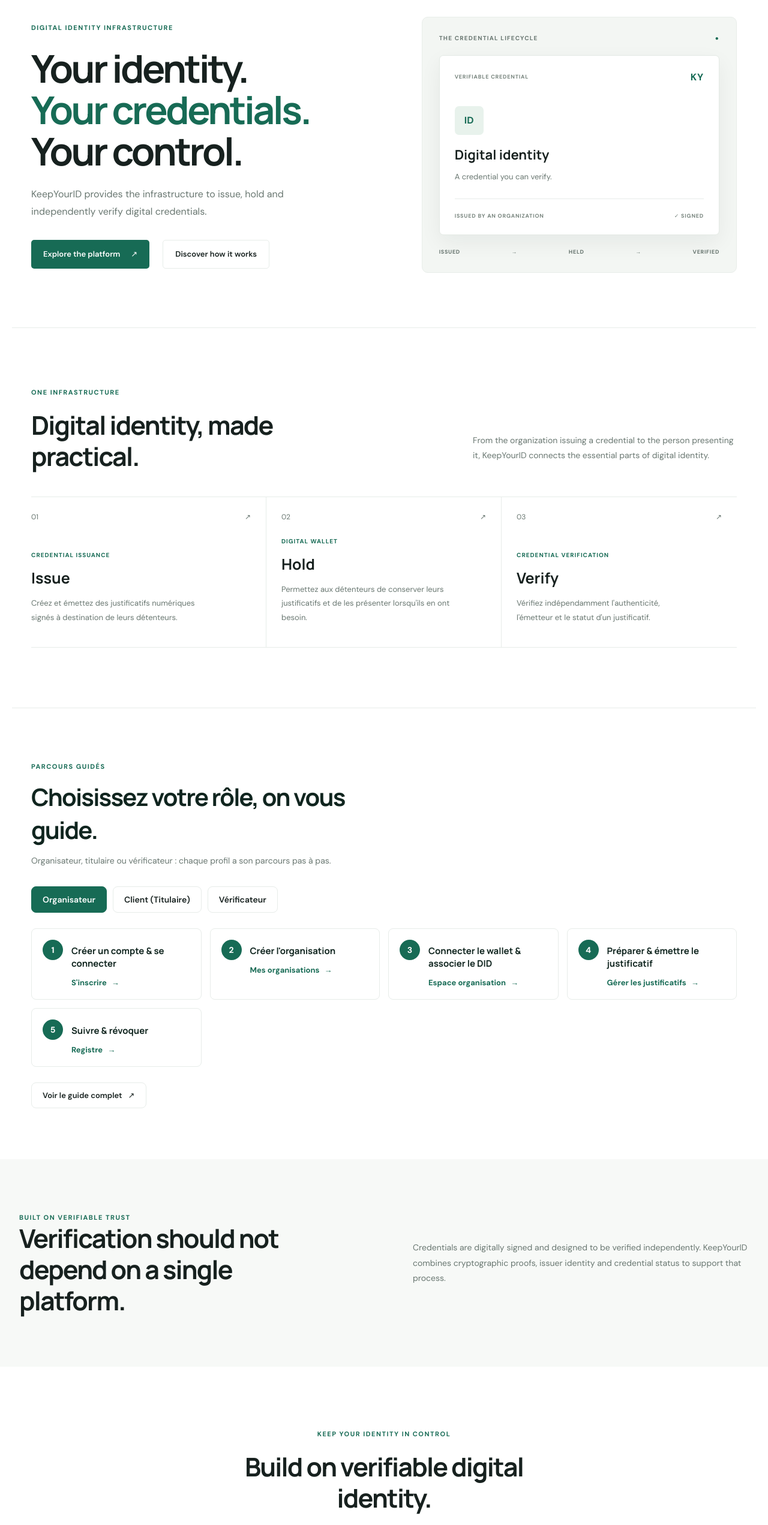
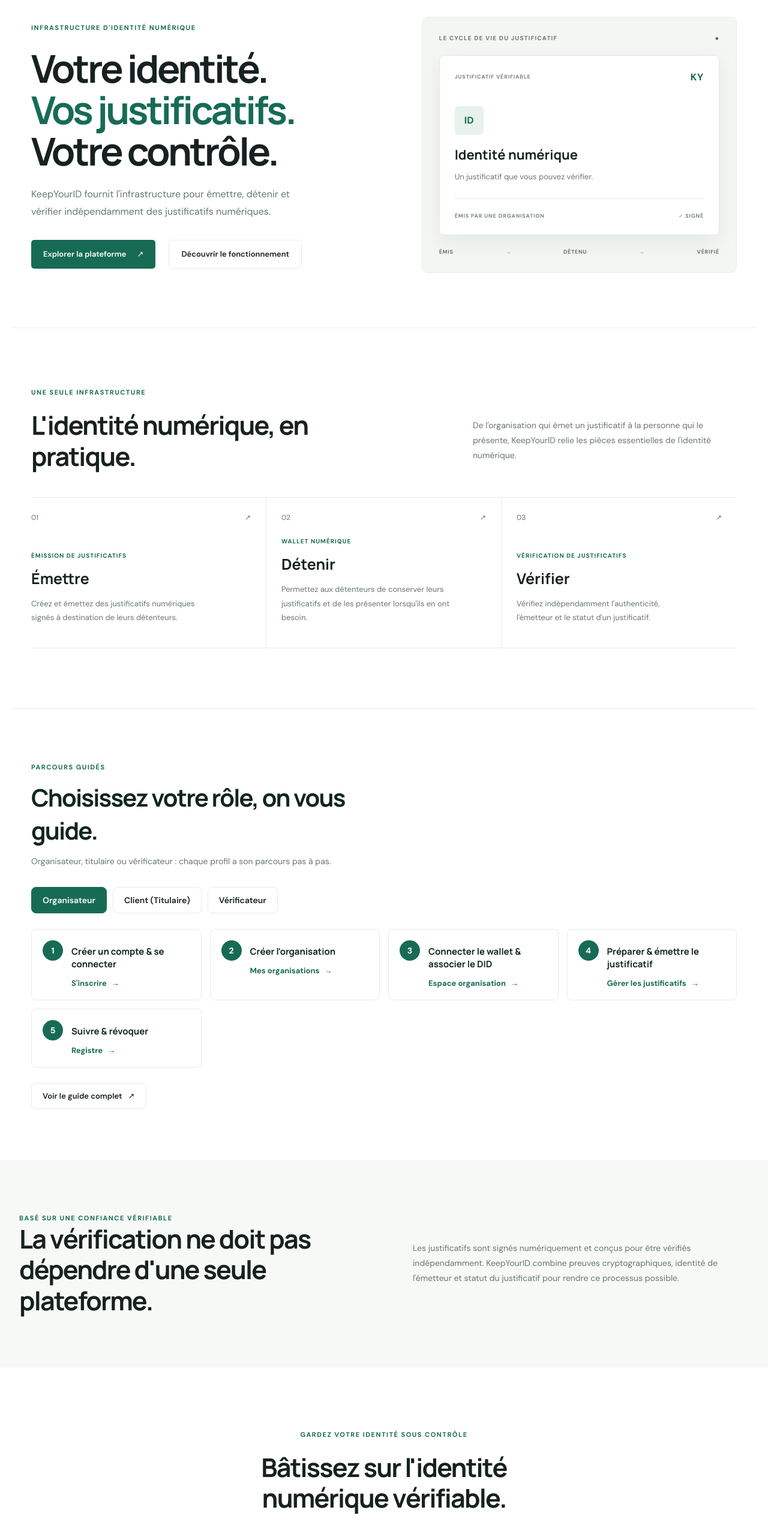
Before and after one commit to Jovialngandu/keepyourid, a React (Vite) app in the folder web/: page / in a window 1280 px wide. Shown: the part 140-2683 px from the top of the page at 60% size. Built offline with nearby package versions, Linux system fonts and the light colour scheme; no server answers.

Commit message:
UPDATE: translate home landing page capabilities and user wallet interface into French

```diff
--- a/web/src/pages/Home.jsx
+++ b/web/src/pages/Home.jsx
@@ -11,24 +11,24 @@ import "../styles/guide.css";
 const capabilities = [
   {
     number: "01",
-    title: "Issue",
+    title: "Émettre",
     description:
       "Créez et émettez des justificatifs numériques signés à destination de leurs détenteurs.",
-    detail: "Credential issuance",
+    detail: "Émission de justificatifs",
   },
   {
     number: "02",
-    title: "Hold",
+    title: "Détenir",
     description:
       "Permettez aux détenteurs de conserver leurs justificatifs et de les présenter lorsqu'ils en ont besoin.",
-    detail: "Digital wallet",
+    detail: "Wallet numérique",
   },
   {
     number: "03",
-    title: "Verify",
+    title: "Vérifier",
     description:
       "Vérifiez indépendamment l'authenticité, l'émetteur et le statut d'un justificatif.",
-    detail: "Credential verification",
+    detail: "Vérification de justificatifs",
   },
 ];
 
@@ -46,76 +46,76 @@ function Home() {
         <section className="hero">
           <div className="hero-content">
             <span className="eyebrow">
-              DIGITAL IDENTITY INFRASTRUCTURE
+              INFRASTRUCTURE D'IDENTITÉ NUMÉRIQUE
             </span>
 
             <h1>
-              Your identity.
+              Votre identité.
               <br />
-              <span>Your credentials.</span>
+              <span>Vos justificatifs.</span>
               <br />
-              Your control.
+              Votre contrôle.
             </h1>
 
             <p className="hero-description">
-              KeepYourID provides the infrastructure to issue, hold and
-              independently verify digital credentials.
+              KeepYourID fournit l'infrastructure pour émettre, détenir et
+              vérifier indépendamment des justificatifs numériques.
             </p>
 
             <div className="hero-actions">
               <a href="#product" className="button-primary">
-                Explore the platform <span>↗</span>
+                Explorer la plateforme <span>↗</span>
               </a>
 
               <a href="#technology" className="button-secondary">
-                Discover how it works
+                Découvrir le fonctionnement
               </a>
             </div>
           </div>
 
           <div className="hero-visual">
             <div className="visual-heading">
-              <span>THE CREDENTIAL LIFECYCLE</span>
+              <span>LE CYCLE DE VIE DU JUSTIFICATIF</span>
               <span className="live-indicator">●</span>
             </div>
 
             <div className="credential-card">
               <div className="credential-top">
-                <span>VERIFIABLE CREDENTIAL</span>
+                <span>JUSTIFICATIF VÉRIFIABLE</span>
                 <span className="credential-mark">KY</span>
               </div>
 
               <div className="credential-icon">ID</div>
 
-              <h3>Digital identity</h3>
-              <p>A credential you can verify.</p>
+              <h3>Identité numérique</h3>
+              <p>Un justificatif que vous pouvez vérifier.</p>
 
               <div className="credential-bottom">
-                <span>ISSUED BY AN ORGANIZATION</span>
-                <span>✓ SIGNED</span>
+                <span>ÉMIS PAR UNE ORGANISATION</span>
+                <span>✓ SIGNÉ</span>
               </div>
             </div>
 
             <div className="visual-footer">
-              <span>ISSUED</span>
+              <span>ÉMIS</span>
               <span>→</span>
-              <span>HELD</span>
+              <span>DÉTENU</span>
               <span>→</span>
-              <span>VERIFIED</span>
+              <span>VÉRIFIÉ</span>
             </div>
           </div>
         </section>
 
         <section className="intro-section" id="product">
-          <span className="eyebrow">ONE INFRASTRUCTURE</span>
+          <span className="eyebrow">UNE SEULE INFRASTRUCTURE</span>
 
           <div className="intro-heading">
-            <h2>Digital identity, made practical.</h2>
+            <h2>L'identité numérique, en pratique.</h2>
 
             <p>
-              From the organization issuing a credential to the person
-              presenting it, KeepYourID connects the essential parts of
-              digital identity.
+              De l'organisation qui émet un justificatif à la personne
+              qui le présente, KeepYourID relie les pièces essentielles
+              de l'identité numérique.
             </p>
           </div>
 
@@ -174,22 +174,23 @@ function Home() {
 
         <section className="technology-section" id="technology">
           <div>
-            <span className="eyebrow">BUILT ON VERIFIABLE TRUST</span>
-            <h2>Verification should not depend on a single platform.</h2>
+            <span className="eyebrow">BASÉ SUR UNE CONFIANCE VÉRIFIABLE</span>
+            <h2>La vérification ne doit pas dépendre d'une seule plateforme.</h2>
           </div>
 
           <p>
-            Credentials are digitally signed and designed to be verified
-            independently. KeepYourID combines cryptographic proofs,
-            issuer identity and credential status to support that process.
+            Les justificatifs sont signés numériquement et conçus pour être
+            vérifiés indépendamment. KeepYourID combine preuves
+            cryptographiques, identité de l'émetteur et statut du
+            justificatif pour rendre ce processus possible.
           </p>
         </section>
 
         <section className="cta-section" id="solutions">
-          <span className="eyebrow">KEEP YOUR IDENTITY IN CONTROL</span>
-          <h2>Build on verifiable digital identity.</h2>
+          <span className="eyebrow">GARDEZ VOTRE IDENTITÉ SOUS CONTRÔLE</span>
+          <h2>Bâtissez sur l'identité numérique vérifiable.</h2>
           <a href="/organizations/new" className="nav-button">
-  Get started <span>↗</span>
+  Commencer <span>↗</span>
 </a>
         </section>
       </main>
--- a/web/src/pages/Wallet.jsx
+++ b/web/src/pages/Wallet.jsx
@@ -419,7 +419,7 @@ if (activeAccounts[0]?.toLowerCase() !== address.toLowerCase()) {
                 <div className="wallet-identity-icon">ID</div>
 
                 <div className="wallet-identity-content">
-                  <span>HOLDER DID</span>
+                  <span>DID TITULAIRE</span>
 
                   <strong>{shortenAddress(account)}</strong>
 
@@ -509,7 +509,7 @@ if (activeAccounts[0]?.toLowerCase() !== address.toLowerCase()) {
                         <strong>
                           {credential.type?.join(", ") ||
                             credential.credential_type ||
-                            "Verifiable Credential"}
+                            "Credential vérifiable"}
                         </strong>
 
                         <small>
```
